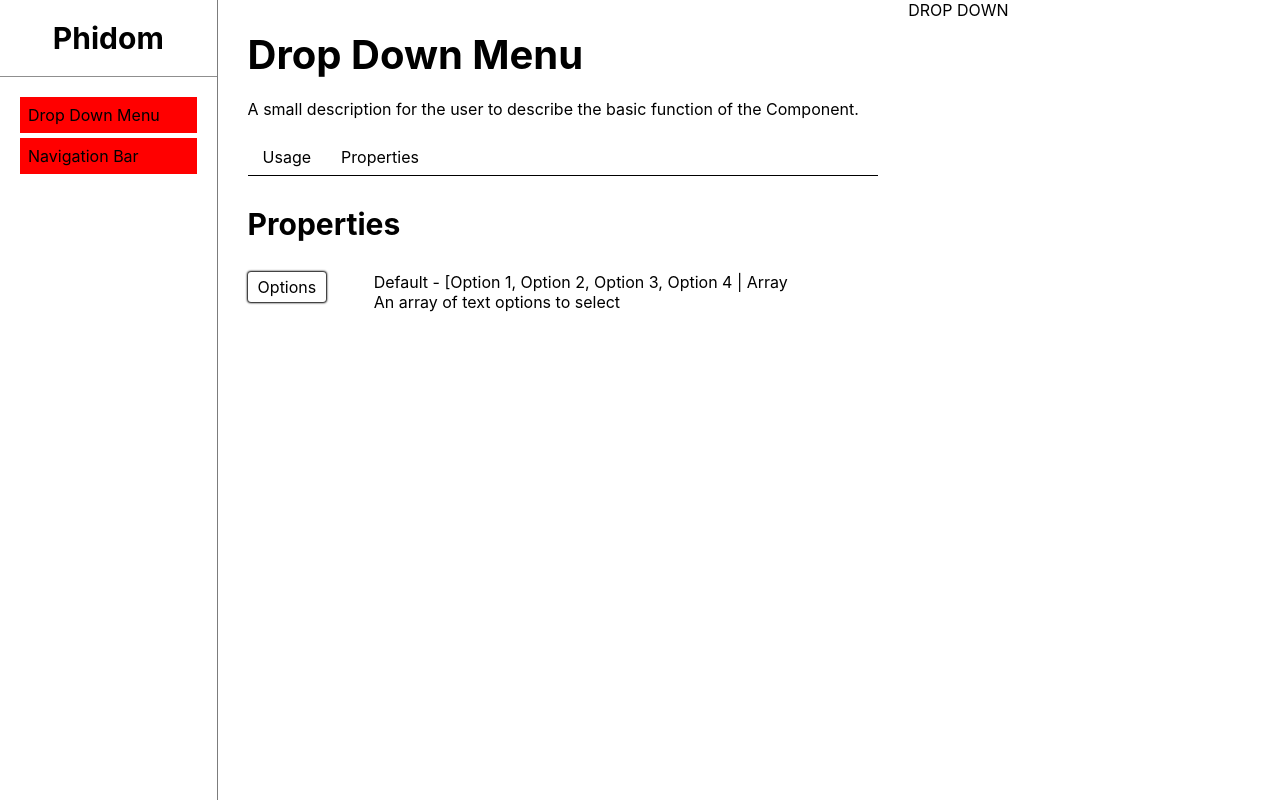
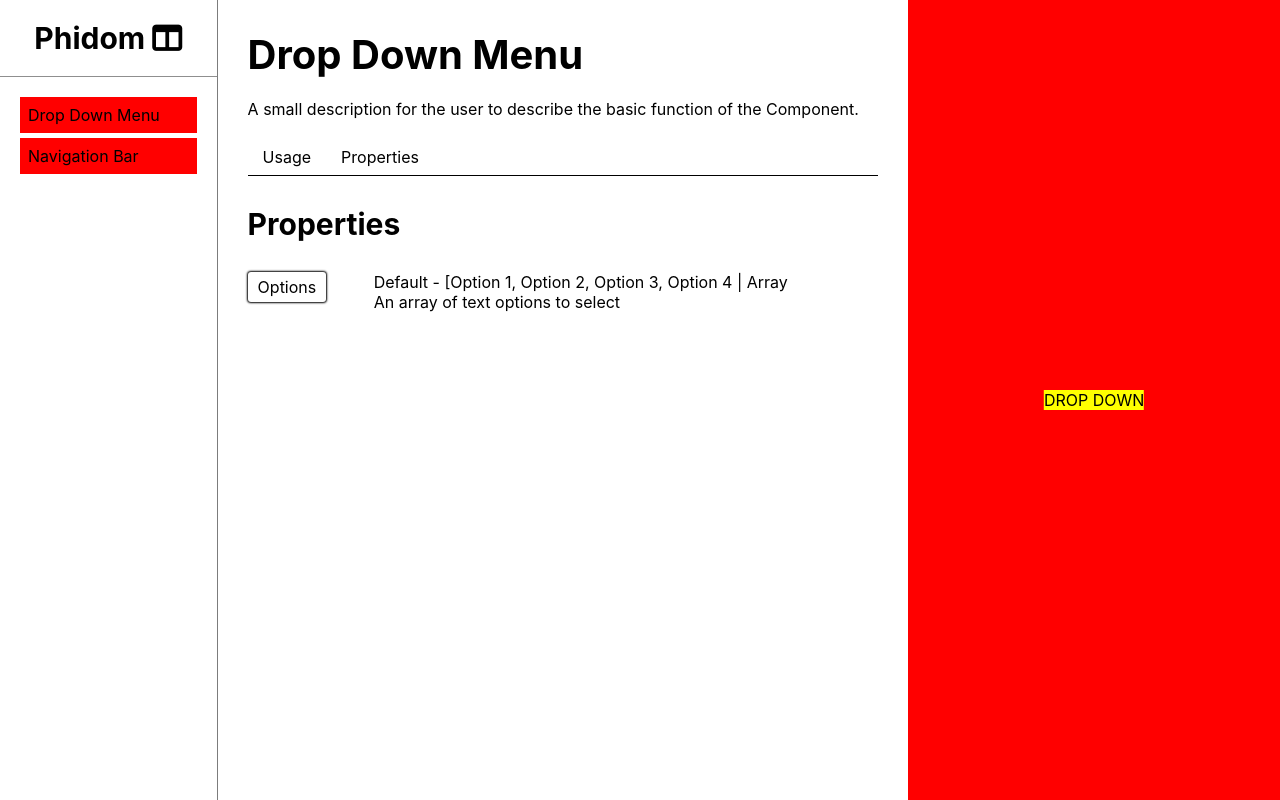
Before and after one commit to Damango/UI-Library, a React (Create React App) app: page / in a window 1280 px wide. Built offline with nearby package versions, Linux system fonts and the light colour scheme.

Commit message:
Centered component in Component View

```diff
--- a/public/index.html
+++ b/public/index.html
@@ -1,23 +1,26 @@
 <!DOCTYPE html>
 <html lang="en">
-
 	<head>
 		<meta charset="utf-8" />
 		<link rel="icon" href="%PUBLIC_URL%/favicon.ico" />
 		<meta name="viewport" content="width=device-width, initial-scale=1" />
 		<meta name="theme-color" content="#000000" />
-  <meta name="description" content="Web site created using create-react-app" />
+		<meta
+			name="description"
+			content="Web site created using create-react-app"
+		/>
 		<link rel="apple-touch-icon" href="%PUBLIC_URL%/logo192.png" />
 
 		<link rel="manifest" href="%PUBLIC_URL%/manifest.json" />
-
+		<script
+			src="https://kit.fontawesome.com/43b1a07988.js"
+			crossorigin="anonymous"
+		></script>
 		<title>UI Library</title>
 	</head>
 
 	<body>
 		<noscript>You need to enable JavaScript to run this app.</noscript>
 		<div id="root"></div>
-
 	</body>
-
 </html>
--- /dev/null
+++ b/src/LibraryComponents/DropDownMenu/DropDownMenu.css
@@ -0,0 +1,5 @@
+.phi-drop-down-menu-container {
+	position: relative;
+	background-color: yellow;
+	display: inline-block;
+}
--- a/src/LibraryComponents/DropDownMenu/DropDownMenu.js
+++ b/src/LibraryComponents/DropDownMenu/DropDownMenu.js
@@ -1,5 +1,5 @@
 import React from 'react';
-
+import "./DropDownMenu.css"
 
 const DropDownMenu = (props) => {
     return (<div className='phi-drop-down-menu-container'>DROP DOWN</div>);
--- a/src/UILibrary.css
+++ b/src/UILibrary.css
@@ -1,19 +1,18 @@
-.ui-library-app-container{
+.ui-library-app-container {
 	width: 100%;
 	height: 100%;
 	display: grid;
 	grid-template-columns: 17% auto;
-
 }
 
-.component-nav-bar-container{
+.component-nav-bar-container {
 	position: relative;
 	box-sizing: border-box;
 	border-right: 1px solid rgba(0, 0, 0, 0.514);
 	background-color: white;
 }
 
-.component-nav-bar-logo{
+.component-nav-bar-logo {
 	width: 100%;
 	box-sizing: border-box;
 	padding: 20px;
@@ -23,64 +22,73 @@
 	border-bottom: 1px solid rgba(0, 0, 0, 0.438);
 }
 
-
-
-.component-nav-bar-content-wrapper{
+.component-nav-bar-content-wrapper {
 	padding: 20px;
 	box-sizing: border-box;
 }
 
-.main-view-container{
+.main-view-container {
 	display: grid;
 	grid-template-columns: 65% auto;
 }
 
-.component-information-container{
+.component-information-container {
 	padding: 30px;
 }
 
-.component-title-container{
+.component-title-container {
 	font-size: 40px;
 	font-weight: bold;
 	margin-bottom: 20px;
 }
 
-.component-description-container{
-
+.component-description-container {
 	margin-bottom: 20px;
 }
 
-.component-nav-buttons-container{
+.component-nav-buttons-container {
 	border-bottom: 1px solid black;
 }
 
-.component-nav-button{
+.component-nav-button {
 	display: inline-block;
 	padding: 8px 15px;
 	background-color: white;
 	box-sizing: border-box;
 }
 
-.component-data-wrapper{
+.component-data-wrapper {
 	margin-top: 30px;
 }
-.component-data-header{
+.component-data-header {
 	font-size: 30px;
 	font-weight: bold;
 }
-.component-properties-container{
+.component-properties-container {
 	margin-top: 30px;
 }
 
-.component-property-container{
+.component-property-container {
 	display: grid;
 	grid-template-columns: 20% auto;
 }
 
-.component-property-name{
+.component-property-name {
 	display: inline-block;
 	border-radius: 3px;
 	padding: 5px 10px;
 	background-color: white;
 	box-shadow: 0px 0px 2px 1px black;
 }
+
+.component-preview-container {
+	position: relative;
+	background-color: red;
+}
+
+.component-preview-container > div:first-child {
+	position: absolute;
+	left: 50%;
+	top: 50%;
+	transform: translate(-50%, -50%);
+}
```
Also changed, not shown: 1 other file (tests, documents, lock files or other folders). Lines whose indentation alone changed are shown as unchanged.
